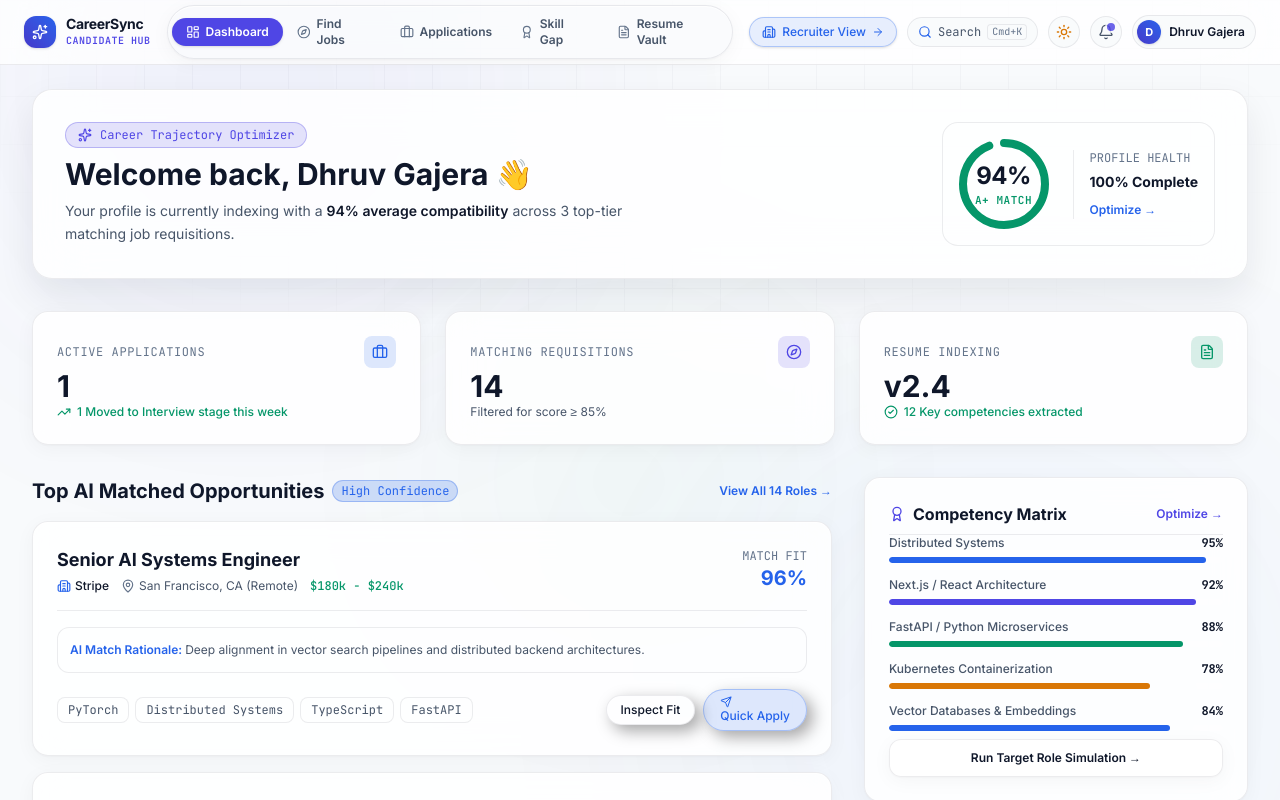
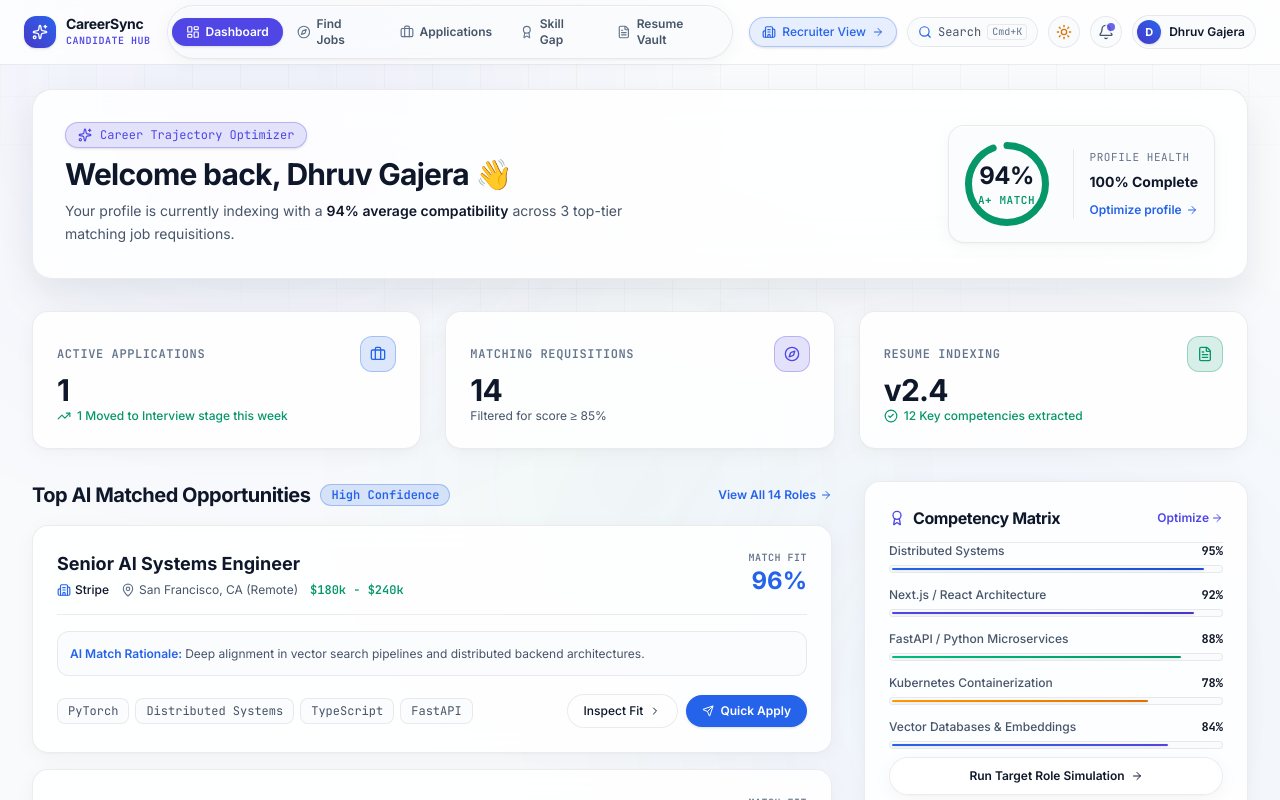
Before and after one commit to CareerSyncAI/AI-Job-Matcher, a Next.js app in the folder frontend/: page /app/dashboard in a window 1280 px wide. Shown: the top 800 px of the page. Built offline with nearby package versions, Linux system fonts and the light colour scheme.

Commit message:
feat(ui): Upgrade button styling to remove muddy drop shadows, add smooth hover micro-animations, and dynamic gradient progress indicators

```diff
--- a/frontend/src/app/(applicant)/app/dashboard/page.tsx
+++ b/frontend/src/app/(applicant)/app/dashboard/page.tsx
@@ -11,12 +11,11 @@ import {
   CheckCircle2,
   Compass,
   ArrowRight,
-  Layers,
   Send,
   Clock,
   Building2,
   MapPin,
-  SlidersHorizontal
+  ChevronRight
 } from "lucide-react";
 import { motion } from "framer-motion";
 import { useApplicant } from "@/lib/context/ApplicantContext";
@@ -24,7 +23,6 @@ import { useToast } from "@/components/ui/ToastProvider";
 import {
   SpotlightCard,
   InteractiveScoreGauge,
-  ShimmerButton,
   LiquidButton,
   staggerContainer,
   staggerItem
@@ -89,15 +87,15 @@ export default function ApplicantDashboard() {
         variants={staggerContainer}
         initial="hidden"
         animate="visible"
-        className="glass-panel p-6 sm:p-8 border border-ink-border relative overflow-hidden"
+        className="glass-panel p-6 sm:p-8 border border-ink-border relative overflow-hidden card-hover"
       >
         <div className="flex flex-col lg:flex-row items-start lg:items-center justify-between gap-6 relative z-10">
           <div className="space-y-2 max-w-xl">
-            <div className="inline-flex items-center gap-2 px-3 py-1 rounded-full bg-aperture-500/15 text-aperture-500 text-xs font-mono border border-aperture-500/30">
+            <div className="inline-flex items-center gap-2 px-3 py-1 rounded-full bg-aperture-500/15 text-aperture-500 text-xs font-mono border border-aperture-500/30 shadow-sm">
               <Sparkles className="w-3.5 h-3.5" />
               <span>Career Trajectory Optimizer</span>
             </div>
-            <h1 className="font-display text-2xl sm:text-3xl font-bold text-text-primary">
+            <h1 className="font-display text-2xl sm:text-3xl font-bold text-text-primary tracking-tight">
               Welcome back, {profile?.name || "Dhruv"} 👋
             </h1>
             <p className="text-sm text-text-secondary leading-relaxed font-sans">
@@ -106,16 +104,17 @@ export default function ApplicantDashboard() {
           </div>
 
           {/* Quick Metrics Widgets */}
-          <div className="flex items-center gap-4 sm:gap-6 shrink-0 bg-white/5 p-4 rounded-2xl border border-ink-border">
-            <InteractiveScoreGauge score={94} size={90} strokeWidth={8} />
+          <div className="flex items-center gap-4 sm:gap-6 shrink-0 bg-ink-base/60 p-4 rounded-2xl border border-ink-border shadow-glass-sm">
+            <InteractiveScoreGauge score={94} size={84} strokeWidth={7} />
             <div className="space-y-1.5 border-l border-ink-border pl-4">
-              <div className="text-xs font-mono uppercase text-text-tertiary">Profile Health</div>
+              <div className="text-[11px] font-mono uppercase text-text-tertiary tracking-wider">Profile Health</div>
               <div className="text-sm font-bold text-text-primary">{profileCompleteness}% Complete</div>
               <Link
                 href="/app/profile"
-                className="text-xs font-semibold text-signal-500 hover:text-signal-600 transition-colors inline-flex items-center gap-1"
+                className="text-xs font-semibold text-signal-500 hover:text-signal-600 transition-colors inline-flex items-center gap-1 group"
               >
-                Optimize &rarr;
+                <span>Optimize profile</span>
+                <ArrowRight className="w-3 h-3 group-hover:translate-x-1 transition-transform" />
               </Link>
             </div>
           </div>
@@ -124,41 +123,41 @@ export default function ApplicantDashboard() {
 
       {/* 3 Metric Summary Cards */}
       <div className="grid grid-cols-1 sm:grid-cols-3 gap-6">
-        <SpotlightCard className="p-6 space-y-3">
+        <SpotlightCard className="p-6 space-y-3 group cursor-default">
           <div className="flex items-center justify-between">
-            <span className="text-xs font-mono uppercase tracking-wider text-text-tertiary">Active Applications</span>
-            <div className="w-8 h-8 rounded-lg bg-signal-500/15 text-signal-500 flex items-center justify-center">
+            <span className="text-xs font-mono uppercase tracking-wider text-text-tertiary font-semibold">Active Applications</span>
+            <div className="w-9 h-9 rounded-xl bg-signal-500/15 border border-signal-500/30 text-signal-500 flex items-center justify-center group-hover:scale-110 group-hover:bg-signal-500/25 transition-all duration-200">
               <Briefcase className="w-4 h-4" />
             </div>
           </div>
-          <div className="font-display text-3xl font-bold text-text-primary">{applications.length || 3}</div>
+          <div className="font-display text-3xl font-bold text-text-primary tracking-tight">{applications.length || 3}</div>
           <div className="flex items-center gap-1.5 text-xs text-success font-medium">
             <TrendingUp className="w-3.5 h-3.5" />
             <span>1 Moved to Interview stage this week</span>
           </div>
         </SpotlightCard>
 
-        <SpotlightCard className="p-6 space-y-3">
+        <SpotlightCard className="p-6 space-y-3 group cursor-default">
           <div className="flex items-center justify-between">
-            <span className="text-xs font-mono uppercase tracking-wider text-text-tertiary">Matching Requisitions</span>
-            <div className="w-8 h-8 rounded-lg bg-aperture-500/15 text-aperture-500 flex items-center justify-center">
+            <span className="text-xs font-mono uppercase tracking-wider text-text-tertiary font-semibold">Matching Requisitions</span>
+            <div className="w-9 h-9 rounded-xl bg-aperture-500/15 border border-aperture-500/30 text-aperture-500 flex items-center justify-center group-hover:scale-110 group-hover:bg-aperture-500/25 transition-all duration-200">
               <Compass className="w-4 h-4" />
             </div>
           </div>
-          <div className="font-display text-3xl font-bold text-text-primary">14</div>
+          <div className="font-display text-3xl font-bold text-text-primary tracking-tight">14</div>
           <div className="flex items-center gap-1.5 text-xs text-text-secondary">
             <span>Filtered for score &ge; 85%</span>
           </div>
         </SpotlightCard>
 
-        <SpotlightCard className="p-6 space-y-3">
+        <SpotlightCard className="p-6 space-y-3 group cursor-default">
           <div className="flex items-center justify-between">
-            <span className="text-xs font-mono uppercase tracking-wider text-text-tertiary">Resume Indexing</span>
-            <div className="w-8 h-8 rounded-lg bg-success/15 text-success flex items-center justify-center">
+            <span className="text-xs font-mono uppercase tracking-wider text-text-tertiary font-semibold">Resume Indexing</span>
+            <div className="w-9 h-9 rounded-xl bg-success/15 border border-success/30 text-success flex items-center justify-center group-hover:scale-110 group-hover:bg-success/25 transition-all duration-200">
               <FileText className="w-4 h-4" />
             </div>
           </div>
-          <div className="font-display text-3xl font-bold text-text-primary">v2.4</div>
+          <div className="font-display text-3xl font-bold text-text-primary tracking-tight">v2.4</div>
           <div className="flex items-center gap-1.5 text-xs text-success font-medium">
             <CheckCircle2 className="w-3.5 h-3.5" />
             <span>12 Key competencies extracted</span>
@@ -166,31 +165,37 @@ export default function ApplicantDashboard() {
         </SpotlightCard>
       </div>
 
-      {/* Main Grid: Recommended Roles & Skill Radar */}
+      {/* Main Grid: Recommended Roles & Skill Matrix */}
       <div className="grid grid-cols-1 lg:grid-cols-3 gap-8">
 
         {/* Left Column (2 Cols): Recommended Jobs */}
         <div className="lg:col-span-2 space-y-4">
           <div className="flex items-center justify-between">
-            <div className="flex items-center gap-2">
-              <h2 className="font-display text-xl font-bold text-text-primary">Top AI Matched Opportunities</h2>
-              <span className="px-2 py-0.5 rounded-full bg-signal-500/20 text-signal-500 text-xs font-mono border border-signal-500/30">
+            <div className="flex items-center gap-2.5">
+              <h2 className="font-display text-xl font-bold text-text-primary tracking-tight">Top AI Matched Opportunities</h2>
+              <span className="px-2.5 py-0.5 rounded-full bg-signal-500/15 text-signal-500 text-xs font-mono border border-signal-500/30 font-semibold">
                 High Confidence
               </span>
             </div>
-            <Link href="/app/jobs" className="text-xs font-semibold text-signal-500 hover:text-signal-600 transition-colors">
-              View All 14 Roles &rarr;
+            <Link
+              href="/app/jobs"
+              className="text-xs font-semibold text-signal-500 hover:text-signal-600 transition-colors inline-flex items-center gap-1 group"
+            >
+              <span>View All 14 Roles</span>
+              <ArrowRight className="w-3 h-3 group-hover:translate-x-1 transition-transform" />
             </Link>
           </div>
 
           <div className="space-y-4">
             {recommendedJobs.map((job) => (
-              <SpotlightCard key={job.id} className="p-6 hover:border-signal-500/40 transition-all duration-200">
+              <SpotlightCard key={job.id} className="p-6 transition-all duration-200">
                 <div className="flex flex-col sm:flex-row sm:items-center justify-between gap-4 pb-4 border-b border-ink-border">
                   <div className="space-y-1">
                     <div className="flex items-center gap-2">
                       <h3 className="font-display text-lg font-bold text-text-primary hover:text-signal-500 transition-colors">
-                        <Link href={`/app/jobs/${job.id}`}>{job.title}</Link>
+                        <Link href={`/app/jobs/${job.id}`} className="hover:underline">
+                          {job.title}
+                        </Link>
                       </h3>
                     </div>
                     <div className="flex flex-wrap items-center gap-3 text-xs text-text-secondary">
@@ -200,7 +205,7 @@ export default function ApplicantDashboard() {
                       <span className="flex items-center gap-1">
                         <MapPin className="w-3.5 h-3.5 text-text-tertiary" /> {job.location}
                       </span>
-                      <span className="font-mono text-success font-medium">
+                      <span className="font-mono text-success font-semibold">
                         {job.salary}
                       </span>
                     </div>
@@ -209,15 +214,15 @@ export default function ApplicantDashboard() {
                   {/* Score Indicator */}
                   <div className="flex items-center gap-3 shrink-0">
                     <div className="text-right">
-                      <div className="text-xs font-mono uppercase text-text-tertiary">Match Fit</div>
-                      <div className="font-display text-xl font-bold text-signal-500">{job.matchScore}%</div>
+                      <div className="text-[10px] font-mono uppercase text-text-tertiary font-semibold tracking-wider">Match Fit</div>
+                      <div className="font-display text-2xl font-bold text-signal-500">{job.matchScore}%</div>
                     </div>
                   </div>
                 </div>
 
                 {/* AI Rationale & Skills */}
-                <div className="pt-4 space-y-3">
-                  <p className="text-xs text-text-secondary leading-relaxed bg-white/5 p-3 rounded-xl border border-ink-border">
+                <div className="pt-4 space-y-3.5">
+                  <p className="text-xs text-text-secondary leading-relaxed bg-ink-base/50 p-3 rounded-xl border border-ink-border">
                     <span className="text-signal-500 font-semibold">AI Match Rationale: </span>
                     {job.matchedReason}
                   </p>
@@ -225,7 +230,10 @@ export default function ApplicantDashboard() {
                   <div className="flex flex-wrap items-center justify-between gap-3 pt-1">
                     <div className="flex flex-wrap items-center gap-1.5">
                       {job.skills.map((skill) => (
-                        <span key={skill} className="px-2.5 py-1 rounded-lg bg-white/5 border border-ink-border text-xs text-text-secondary font-mono">
+                        <span
+                          key={skill}
+                          className="px-2.5 py-1 rounded-lg bg-ink-base/60 border border-ink-border text-xs text-text-secondary font-mono hover:border-signal-500/40 hover:text-text-primary transition-colors"
+                        >
                           {skill}
                         </span>
                       ))}
@@ -233,18 +241,18 @@ export default function ApplicantDashboard() {
 
                     <div className="flex items-center gap-2">
                       <Link href={`/app/jobs/${job.id}`}>
-                        <LiquidButton variant="secondary" className="text-xs px-3.5 py-1.5">
-                          Inspect Fit
+                        <LiquidButton variant="secondary">
+                          <span>Inspect Fit</span>
+                          <ChevronRight className="w-3 h-3 group-hover:translate-x-0.5 transition-transform" />
                         </LiquidButton>
                       </Link>
                       <LiquidButton
                         variant="primary"
                         onClick={() => handleQuickApply(job.id, job.title, job.company)}
                         disabled={applyingJobId === job.id}
-                        className="text-xs px-4 py-1.5"
                       >
-                        <Send className="w-3 h-3 mr-1" />
-                        {applyingJobId === job.id ? "Applying..." : "Quick Apply"}
+                        <Send className="w-3 h-3 group-hover:-translate-y-0.5 group-hover:translate-x-0.5 transition-transform" />
+                        <span>{applyingJobId === job.id ? "Applying..." : "Quick Apply"}</span>
                       </LiquidButton>
                     </div>
                   </div>
@@ -259,56 +267,72 @@ export default function ApplicantDashboard() {
 
           {/* Skill Competency Breakdown */}
           <SpotlightCard className="p-6 space-y-4">
-            <div className="flex items-center justify-between pb-2 border-b border-ink-border">
+            <div className="flex items-center justify-between pb-3 border-b border-ink-border">
               <div className="flex items-center gap-2">
                 <Award className="w-4 h-4 text-aperture-500" />
-                <h3 className="font-display text-base font-bold text-text-primary">Competency Matrix</h3>
+                <h3 className="font-display text-base font-bold text-text-primary tracking-tight">Competency Matrix</h3>
               </div>
-              <Link href="/app/skill-gap" className="text-xs font-semibold text-aperture-500 hover:text-aperture-600">
-                Optimize &rarr;
+              <Link
+                href="/app/skill-gap"
+                className="text-xs font-semibold text-aperture-500 hover:text-aperture-600 inline-flex items-center gap-0.5 group"
+              >
+                <span>Optimize</span>
+                <ArrowRight className="w-3 h-3 group-hover:translate-x-0.5 transition-transform" />
               </Link>
             </div>
 
             <div className="space-y-3.5">
               {[
-                { name: "Distributed Systems", level: 95, color: "bg-signal-500" },
-                { name: "Next.js / React Architecture", level: 92, color: "bg-aperture-500" },
-                { name: "FastAPI / Python Microservices", level: 88, color: "bg-success" },
-                { name: "Kubernetes Containerization", level: 78, color: "bg-warning" },
-                { name: "Vector Databases & Embeddings", level: 84, color: "bg-signal-500" }
+                { name: "Distributed Systems", level: 95, color: "from-signal-500 to-signal-600" },
+                { name: "Next.js / React Architecture", level: 92, color: "from-aperture-500 to-aperture-600" },
+                { name: "FastAPI / Python Microservices", level: 88, color: "from-emerald-500 to-emerald-600" },
+                { name: "Kubernetes Containerization", level: 78, color: "from-amber-500 to-amber-600" },
+                { name: "Vector Databases & Embeddings", level: 84, color: "from-signal-500 to-aperture-500" }
               ].map((skill) => (
-                <div key={skill.name} className="space-y-1.5">
+                <div key={skill.name} className="space-y-1.5 group/skill">
                   <div className="flex justify-between text-xs">
-                    <span className="text-text-secondary font-medium">{skill.name}</span>
+                    <span className="text-text-secondary font-medium group-hover/skill:text-text-primary transition-colors">
+                      {skill.name}
+                    </span>
                     <span className="font-mono text-text-primary font-bold">{skill.level}%</span>
                   </div>
-                  <div className="w-full bg-white/10 h-1.5 rounded-full overflow-hidden">
-                    <div className={`h-full ${skill.color} rounded-full`} style={{ width: `${skill.level}%` }} />
+                  <div className="w-full bg-ink-base/80 h-2 rounded-full overflow-hidden border border-ink-border p-0.5">
+                    <motion.div
+                      initial={{ width: 0 }}
+                      animate={{ width: `${skill.level}%` }}
+                      transition={{ duration: 0.8, ease: "easeOut" }}
+                      className={`h-full bg-gradient-to-r ${skill.color} rounded-full shadow-sm`}
+                    />
                   </div>
                 </div>
               ))}
             </div>
 
             <Link href="/app/skill-gap" className="block pt-2">
-              <button className="w-full py-2.5 rounded-xl glass-card border border-ink-border text-xs font-semibold text-text-primary hover:border-aperture-500/40 hover:bg-white/5 transition-all text-center">
-                Run Target Role Simulation &rarr;
+              <button className="w-full py-2.5 rounded-full glass-card border border-ink-border text-xs font-semibold text-text-primary hover:border-aperture-500/40 hover:bg-white/5 transition-all text-center flex items-center justify-center gap-1.5 group cursor-pointer">
+                <span>Run Target Role Simulation</span>
+                <ArrowRight className="w-3 h-3 group-hover:translate-x-1 transition-transform" />
               </button>
             </Link>
           </SpotlightCard>
 
           {/* Real-time Application Pipeline */}
           <SpotlightCard className="p-6 space-y-4">
-            <div className="flex items-center justify-between pb-2 border-b border-ink-border">
+            <div className="flex items-center justify-between pb-3 border-b border-ink-border">
               <div className="flex items-center gap-2">
                 <Briefcase className="w-4 h-4 text-signal-500" />
-                <h3 className="font-display text-base font-bold text-text-primary">Application Pipeline</h3>
+                <h3 className="font-display text-base font-bold text-text-primary tracking-tight">Application Pipeline</h3>
               </div>
-              <Link href="/app/applications" className="text-xs font-semibold text-signal-500 hover:text-signal-600">
-                View All &rarr;
+              <Link
+                href="/app/applications"
+                className="text-xs font-semibold text-signal-500 hover:text-signal-600 inline-flex items-center gap-0.5 group"
+              >
+                <span>View All</span>
+                <ArrowRight className="w-3 h-3 group-hover:translate-x-0.5 transition-transform" />
               </Link>
             </div>
 
-            <div className="space-y-3">
+            <div className="space-y-2.5">
               {[
                 {
                   company: "Stripe",
@@ -332,9 +356,14 @@ export default function ApplicantDashboard() {
                   statusColor: "text-success bg-success/15 border-success/30"
                 }
               ].map((app, idx) => (
-                <div key={idx} className="p-3 rounded-xl bg-white/5 border border-ink-border flex items-center justify-between">
+                <div
+                  key={idx}
+                  className="p-3 rounded-xl bg-ink-base/50 border border-ink-border flex items-center justify-between hover:border-signal-500/40 hover:bg-white/5 transition-all group"
+                >
                   <div className="space-y-0.5">
-                    <div className="text-xs font-bold text-text-primary">{app.role}</div>
+                    <div className="text-xs font-bold text-text-primary group-hover:text-signal-500 transition-colors">
+                      {app.role}
+                    </div>
                     <div className="text-[11px] text-text-secondary">{app.company} &bull; {app.time}</div>
                   </div>
                   <span className={`text-[10px] font-mono font-semibold px-2 py-0.5 rounded-full border ${app.statusColor}`}>
--- a/frontend/src/components/motion/MotionPrimitives.tsx
+++ b/frontend/src/components/motion/MotionPrimitives.tsx
@@ -106,7 +106,7 @@ export const SpotlightCard: React.FC<SpotlightCardProps> = ({
       onMouseEnter={handleMouseEnter}
       onMouseLeave={handleMouseLeave}
       className={cn(
-        "relative rounded-2xl glass-card border border-ink-border overflow-hidden group transition-all duration-300",
+        "relative rounded-2xl glass-card border border-ink-border overflow-hidden group card-hover",
         className
       )}
       {...props}
@@ -115,7 +115,7 @@ export const SpotlightCard: React.FC<SpotlightCardProps> = ({
       <div
         className="pointer-events-none absolute -inset-px opacity-0 transition duration-300 group-hover:opacity-100"
         style={{
-          background: `radial-gradient(400px circle at ${position.x}px ${position.y}px, ${
+          background: `radial-gradient(500px circle at ${position.x}px ${position.y}px, ${
             spotlightColor || "var(--spotlight-color)"
           }, transparent 80%)`,
         }}
@@ -296,18 +296,20 @@ export const LiquidButton: React.FC<LiquidButtonProps> = ({
 }) => {
   return (
     <motion.button
-      whileHover={{ scale: 1.02 }}
-      whileTap={{ scale: 0.97 }}
+      whileHover={{ y: -1.5, scale: 1.02 }}
+      whileTap={{ scale: 0.96 }}
+      transition={{ type: "spring", stiffness: 400, damping: 22 }}
       className={cn(
-        "relative overflow-hidden soft-button px-5 py-2.5 font-medium text-sm text-text-primary group inline-flex items-center justify-center gap-2",
-        variant === 'primary' && 'bg-signal-500/15 border-signal-500/30 text-signal-500 hover:bg-signal-500/25',
-        variant === 'cyber' && 'bg-success/15 border-success/30 text-success hover:bg-success/25',
-        variant === 'danger' && 'bg-danger/15 border-danger/30 text-danger hover:bg-danger/25',
+        "relative overflow-hidden px-4 py-2 rounded-full font-medium text-xs text-text-primary group inline-flex items-center justify-center gap-1.5 transition-colors cursor-pointer select-none",
+        variant === 'primary' && 'bg-signal-500 hover:bg-signal-600 text-white font-semibold shadow-sm hover:shadow-signal-500/25',
+        variant === 'secondary' && 'bg-white/5 hover:bg-white/10 text-text-primary border border-ink-border hover:border-signal-500/40',
+        variant === 'cyber' && 'bg-success/15 border border-success/30 text-success hover:bg-success/25',
+        variant === 'danger' && 'bg-danger/15 border border-danger/30 text-danger hover:bg-danger/25',
         className
       )}
       {...props}
     >
-      <span className="relative z-10">{children}</span>
+      <span className="relative z-10 flex items-center gap-1.5">{children}</span>
     </motion.button>
   );
 };
```
Also changed, not shown: frontend/src/app/globals.css (+16 -6 lines).
